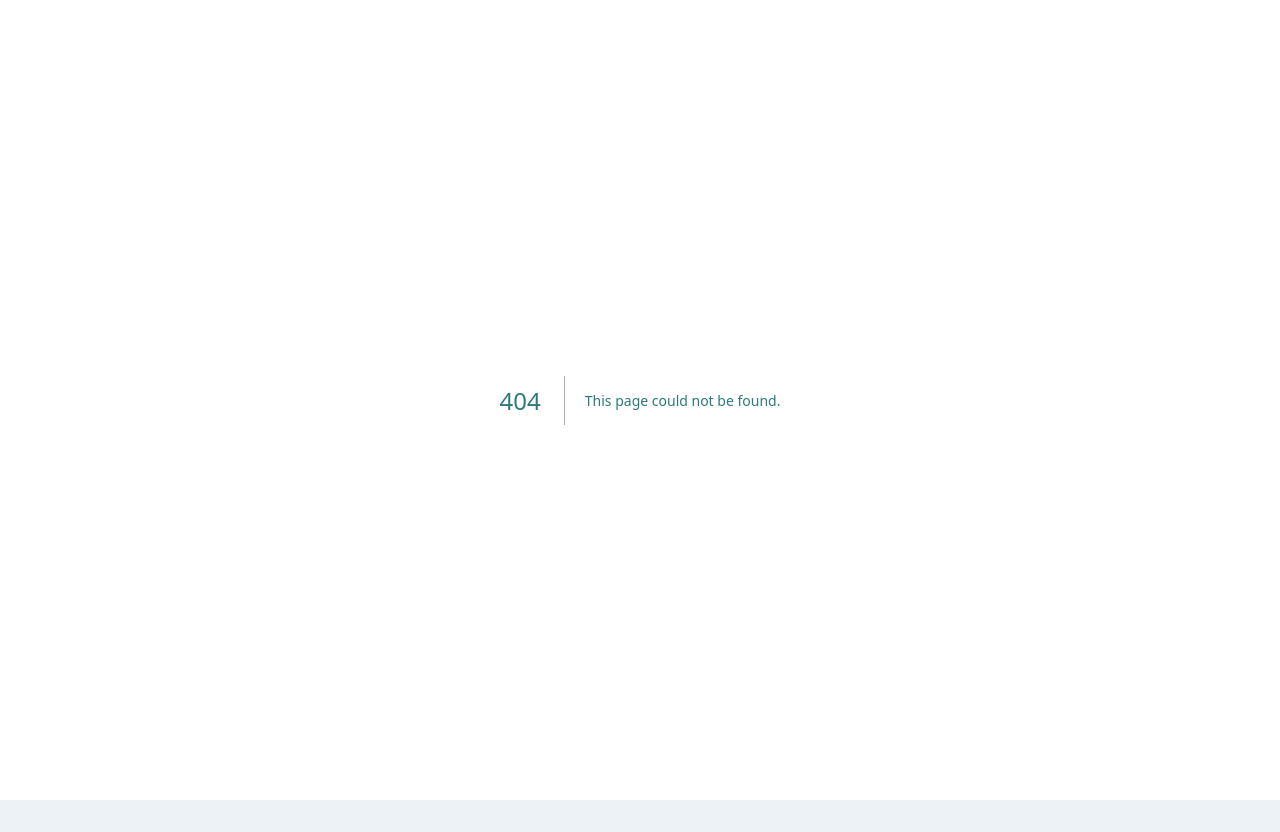
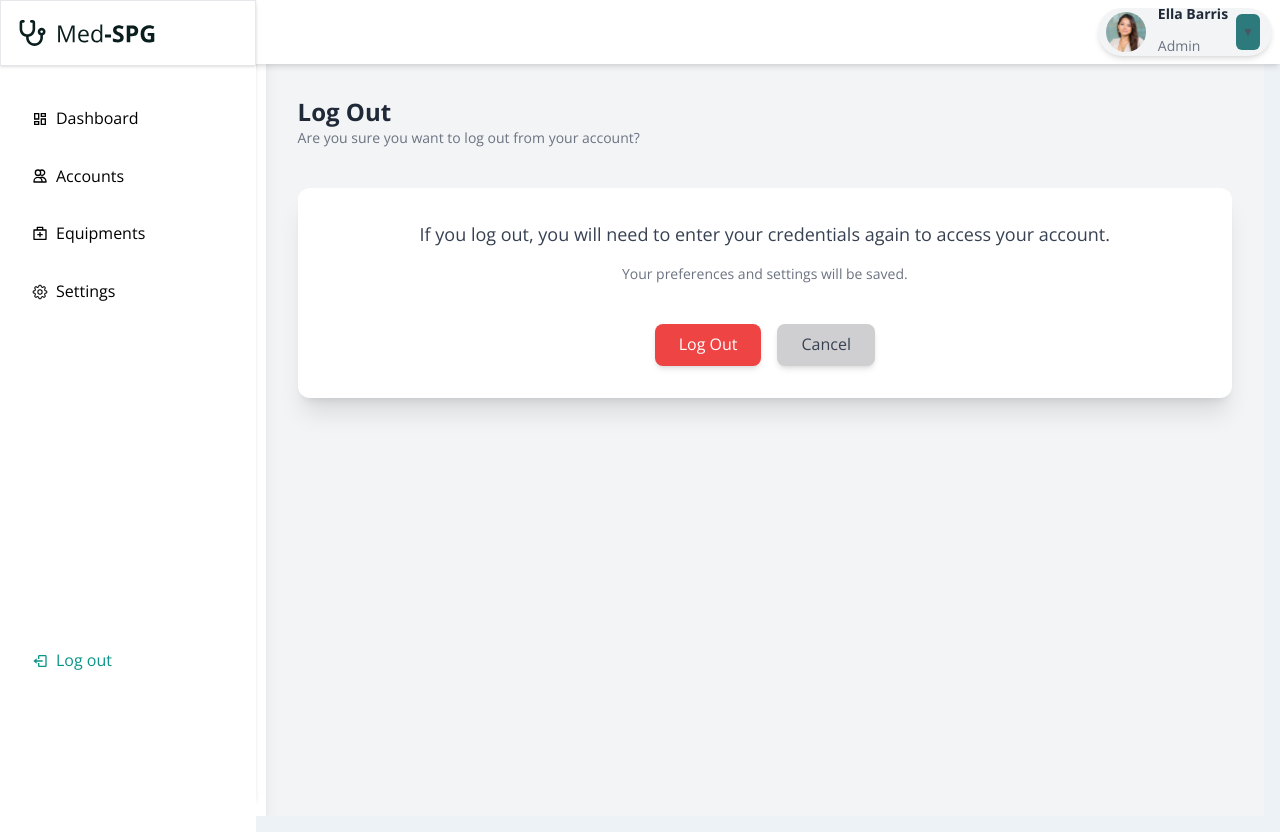
Before and after one commit to Woldreamz/Draycore-Med, a Next.js app: page /sign-out in a window 1280 px wide. Before the commit this address had no page. Before the commit the page ends 800 px from the top, so only its background shows below. Built offline with nearby package versions, Linux system fonts and the light colour scheme.

Commit message:
Code Refactor

```diff
--- /dev/null
+++ b/app/(auth)/sign-out/page.tsx
@@ -0,0 +1,66 @@
+"use client";
+
+import { useRouter } from "next/navigation"; // Import useRouter for navigation
+import BaseLayout from "components/BaseLayout"; // Ensure this path matches your folder structure
+
+const Logout = () => {
+  const router = useRouter(); // Initialize the router
+
+  const handleLogout = () => {
+    // Perform any necessary logout logic here (e.g., clearing tokens, sessions, etc.)
+    console.log("User logged out");
+    // Redirect to the Sign-In page
+    router.push("/sign-in");
+  };
+
+  return (
+    <BaseLayout>
+      <div className="flex bg-gray-100 min-h-screen">
+        {/* Sidebar */}
+        <div className="hidden md:block md:w-1/5 bg-white shadow-lg">
+          {/* Sidebar content if needed */}
+        </div>
+
+        {/* Main Content */}
+        <div className="flex-1 p-8 space-y-10 lg:ml-1/4 pt-20">
+          <header>
+            <h3 className="text-2xl font-semibold text-gray-800">Log Out</h3>
+            <p className="text-sm text-gray-500">
+              Are you sure you want to log out from your account?
+            </p>
+          </header>
+
+          {/* Main Content Container */}
+          <div className="bg-white shadow-xl rounded-xl p-8 flex flex-col items-center space-y-6">
+            <div className="text-center">
+              <p className="text-gray-700 text-lg">
+                If you log out, you will need to enter your credentials again to
+                access your account.
+              </p>
+              <p className="text-sm text-gray-500 mt-2">
+                Your preferences and settings will be saved.
+              </p>
+            </div>
+
+            <div className="flex space-x-4">
+              <button
+                onClick={handleLogout}
+                className="bg-red-500 text-white px-6 py-2 rounded-lg shadow-md hover:bg-red-600 transition"
+              >
+                Log Out
+              </button>
+              <button
+                onClick={() => window.history.back()}
+                className="bg-gray-300 text-gray-700 px-6 py-2 rounded-lg shadow-md hover:bg-gray-400 transition"
+              >
+                Cancel
+              </button>
+            </div>
+          </div>
+        </div>
+      </div>
+    </BaseLayout>
+  );
+};
+
+export default Logout;
--- a/app/(pages)/equipments/basic_information/page.tsx
+++ b/app/(pages)/equipments/basic_information/page.tsx
@@ -1,20 +1,33 @@
-import EquipmentBasicInfo from '@/components/equipment/forms/basicInfo'
-import { EquipmentProgressBar } from '@/components/equipment/progressBar'
+"use client";
+
+import EquipmentBasicInfo from "@/components/equipment/forms/basicInfo";
+import { EquipmentProgressBar } from "@/components/equipment/progressBar";
 import Layout from "app/(root)/layout";
-import React from 'react'
+import Navbar from "@/components/Navbar";
+import React from "react";
 
 const BasicInformation = () => {
   return (
+    <div className="flex bg-gray-100 flex-col lg:flex-row min-h-screen">
+      {/* Sidebar */}
       <Layout>
-            {/* Center the section both vertically and horizontally */}
-            <section className='h-screen lg:ml-64 px-6 py-20 flex items-center justify-center'>
-                <div className='w-full lg:w-3/5 bg-white rounded-lg p-5 flex flex-col gap-6 shadow-md'>
+        <div className="hidden md:block md:w-1/4 bg-white shadow-lg">
+          {/* Sidebar content if needed */}
+        </div>
+        <Navbar />
+      </Layout>
+
+      {/* Main Content */}
+      <div className="flex-1 lg:ml-[21%] p-6 space-y-6 pt-20">
+        <section className="h-screen flex items-center justify-center">
+          <div className="w-full lg:w-3/5 bg-white rounded-lg p-5 flex flex-col gap-6 shadow-md">
             <EquipmentProgressBar progress={1} />
             <EquipmentBasicInfo />
           </div>
         </section>
-        </Layout>
-    )
-}
+      </div>
+    </div>
+  );
+};
 
 export default BasicInformation;
--- a/app/(pages)/equipments/details/page.tsx
+++ b/app/(pages)/equipments/details/page.tsx
@@ -1,36 +1,58 @@
-import EquipmentDetail from '@/components/equipment/forms/details'
-import { EquipmentImageList } from '@/components/equipment/image/imageCollection'
-import { MinorNav } from '@/components/equipment/minorNav'
-import shears from '@/public/Images/shears.png'
-import React from 'react'
-import Layout from '@/app/(root)/layout'
+"use client";
+
+import EquipmentDetail from "@/components/equipment/forms/details";
+import { EquipmentImageList } from "@/components/equipment/image/imageCollection";
+import { MinorNav } from "@/components/equipment/minorNav";
+import shears from "@/public/Images/shears.png";
+import React from "react";
+import Layout from "@/app/(root)/layout";
+import Navbar from "@/components/Navbar";
 
 const EquipmentDetails = () => {
-  let data = [
-    {src: shears, alt: 'shears'}, {src: shears, alt: 'shears'}, {src: shears, alt: 'shears'}
-  ]
-  let detail = {
-    name: 'Scissors',
-    category: 'Surgery',
-    description: 'Lorem ipsum dolor sit amet consectetur. Tellus sapien laoreet quisque lorem dignissim adipiscing sit. Enim integer viverra pellentesque tempus turpis nunc. Amet vel amet morbi elit ultrices quisque a feugiat. Gravida nunc sit sit sit mauris viverra a ac nunc.',
-    age: '19-35',
-    gender: 'Female',
-    length: '15cm',
-    width: '30cm',
-    keywords: ['Scissors', 'Surgery', 'Cutting', 'Shears']
-  }
+  const data = [
+    { src: shears, alt: "shears" },
+    { src: shears, alt: "shears" },
+    { src: shears, alt: "shears" },
+  ];
+  const detail = {
+    name: "Scissors",
+    category: "Surgery",
+    description:
+      "Lorem ipsum dolor sit amet consectetur. Tellus sapien laoreet quisque lorem dignissim adipiscing sit. Enim integer viverra pellentesque tempus turpis nunc. Amet vel amet morbi elit ultrices quisque a feugiat. Gravida nunc sit sit sit mauris viverra a ac nunc.",
+    age: "19-35",
+    gender: "Female",
+    length: "15cm",
+    width: "30cm",
+    keywords: ["Scissors", "Surgery", "Cutting", "Shears"],
+  };
+
   return (
-    <Layout>
-    <section>
-        <MinorNav heading='Equipment List' link='' btn='Edit' btn2='Delete' />
-        <div className='flex'>
-        <EquipmentDetail name= 'Scissors' category= 'Surgery' description= 'Lorem ipsum dolor sit amet consectetur. Tellus sapien laoreet quisque lorem dignissim adipiscing sit. Enim integer viverra pellentesque tempus turpis nunc. Amet vel amet morbi elit ultrices quisque a feugiat. Gravida nunc sit sit sit mauris viverra a ac nunc.' age= '19-35' gender= 'Female' length= '15cm' width= '30cm'
-          keywords= {['Scissors', 'Surgery', 'Cutting', 'Shears']} />
-        <EquipmentImageList list={data} />
+    <div className="flex bg-gray-100 flex-col lg:flex-row min-h-screen">
+      {/* Sidebar */}
+      <Layout>
+        <div className="hidden md:block md:w-1/4 bg-white shadow-lg">
+          {/* Sidebar content if needed */}
         </div>
-    </section>
-    </Layout>
-  )
-}
+        <Navbar />
+      </Layout>
 
-export default EquipmentDetails
+      {/* Main Content */}
+      <div className="flex-1 lg:ml-[21%] p-6 space-y-6 pt-20">
+        <section className="bg-white p-6 rounded-lg shadow-md">
+          <MinorNav
+            heading="Equipment Details"
+            btn="Edit"
+            btn2="Delete"
+            link="/equipment"
+          />
+          <div className="flex flex-wrap gap-4 mt-4">
+            <EquipmentDetail {...detail} />
+            <EquipmentImageList list={data} />
+          </div>
+        </section>
+      </div>
+    </div>
+  );
+};
+
+export default EquipmentDetails;
--- a/app/(pages)/equipments/page.tsx
+++ b/app/(pages)/equipments/page.tsx
@@ -10,17 +10,18 @@ import Navbar from "@/components/Navbar";
 
 const EquipmentsPage = () => {
   return (
-    <div className="bg-white">
-      {/* Sidebar Placeholder - hidden on small screens */}
+    <div className="flex bg-gray-100 flex-col lg:flex-row min-h-screen">
+      {/* Sidebar */}
       <Layout>
-        <div className="hidden w-full md:ml-64 w-1/4 bg-white p-4">
-          {/* Sidebar content here */}
+        <div className="hidden md:block md:w-1/4 bg-white shadow-lg">
+          {/* Sidebar content if needed */}
         </div>
         <Navbar />
       </Layout>
 
-      <section className="flex flex-col pt-20 md:pt-20 md:pl-[10%] lg:pl-[10%]">
-        {/* Heading and button at the top */}
+      {/* Main Content */}
+      <div className="flex-1 lg:ml-[20%] p-6 space-y-6 pt-20">
+        <section className="bg-white p-6 rounded-lg shadow-md pt-10 pr-20">
           <MinorNav
             heading="Equipment List"
             btn="Add new"
@@ -28,13 +29,12 @@ const EquipmentsPage = () => {
             link="/equipments/basic_information"
             alt="add new"
           />
-
-        {/* List of equipment cards directly under the heading */}
           <div className="flex flex-wrap gap-4 mt-4">
             <EquipmentList data={equips} />
           </div>
         </section>
       </div>
+    </div>
   );
 };
 
--- a/components/Sidebar.css
+++ /dev/null
@@ -1,3 +0,0 @@
-body{
-    background-color:white;
-}
--- a/components/Sidebar.tsx
+++ b/components/Sidebar.tsx
@@ -5,7 +5,14 @@ import Link from "next/link";
 import Image from "next/image";
 import { usePathname } from "next/navigation";
 import { MdOutlineDashboard } from "react-icons/md";
-import { HiOutlineUsers, HiUsers, HiUser } from "react-icons/hi";
+import {
+  HiOutlineUsers,
+  HiUsers,
+  HiUser,
+  HiOutlineScissors,
+  HiBadgeCheck,
+  HiTrendingUp,
+} from "react-icons/hi";
 import { RiFirstAidKitLine } from "react-icons/ri";
 import { GoGear } from "react-icons/go";
 import { BiLogOut } from "react-icons/bi";
@@ -16,7 +23,17 @@ interface SidebarProps {
 
 const Sidebar = ({ className }: SidebarProps) => {
   const pathname = usePathname();
-  const [isAccountsOpen, setIsAccountsOpen] = useState(false);
+  const [dropdownOpen, setDropdownOpen] = useState<Record<string, boolean>>({
+    Accounts: false,
+    Equipments: false,
+  });
+
+  const toggleDropdown = (itemName: string) => {
+    setDropdownOpen((prev) => ({
+      ...prev,
+      [itemName]: !prev[itemName],
+    }));
+  };
 
   const sidebarItems = [
     {
@@ -38,6 +55,19 @@ const Sidebar = ({ className }: SidebarProps) => {
       name: "Equipments",
       href: "/equipments",
       icon: RiFirstAidKitLine,
+      subItems: [
+        { name: "Equipments", href: "/equipments", icon: HiOutlineScissors },
+        {
+          name: "Equipment Details",
+          href: "/equipments/details",
+          icon: HiTrendingUp,
+        },
+        {
+          name: "Basic Information",
+          href: "/equipments/basic_information",
+          icon: HiBadgeCheck,
+        },
+      ],
     },
     {
       name: "Settings",
@@ -72,15 +102,20 @@ const Sidebar = ({ className }: SidebarProps) => {
                       onClick={(e) => {
                         if (subItems) {
                           e.preventDefault();
-                          setIsAccountsOpen(!isAccountsOpen);
+                          toggleDropdown(name);
                         }
                       }}
                     >
                       <span className="mr-2">{Icon ? <Icon /> : null}</span>
                       <span>{name}</span>
                     </Link>
-                    {subItems && isAccountsOpen && (
-                      <ul className="ml-6 mt-2 space-y-2">
+                    {subItems && dropdownOpen[name] && (
+                      <ul
+                        className="ml-6 mt-2 space-y-2 transition-all duration-300 overflow-hidden"
+                        style={{
+                          maxHeight: dropdownOpen[name] ? "300px" : "0",
+                        }}
+                      >
                         {subItems.map(({ name, href, icon: SubIcon }) => (
                           <li key={name}>
                             <Link
--- a/app/(pages)/equipments/complete Equipment/UploadCard.tsx
+++ b/components/equipment/forms/uploadcard/index.tsx
@@ -35,7 +35,7 @@ const UploadCard = () => {
               />
             ))}
           <img
-            src="/Images/Images Frame.png"
+            src="/Images/Images%20Frame.png"
             alt="Choose Image"
             className="w-full sm:w-1/3 md:w-20 h-20 border rounded object-cover"
           />
```
Also changed, not shown: context/SideBarContext.tsx (+8 -31 lines), components/equipment/forms/equipmentdescription/index.tsx (renamed from app/(pages)/equipments/complete Equipment/EquipmentDescrip.tsx), components/equipment/forms/specification/index.tsx (renamed from app/(pages)/equipments/complete Equipment/Specification.tsx), components/equipment/forms/usecases/UseCases.tsx (renamed from app/(pages)/equipments/complete Equipment/UseCases.tsx). Lines whose indentation alone changed are shown as unchanged.
